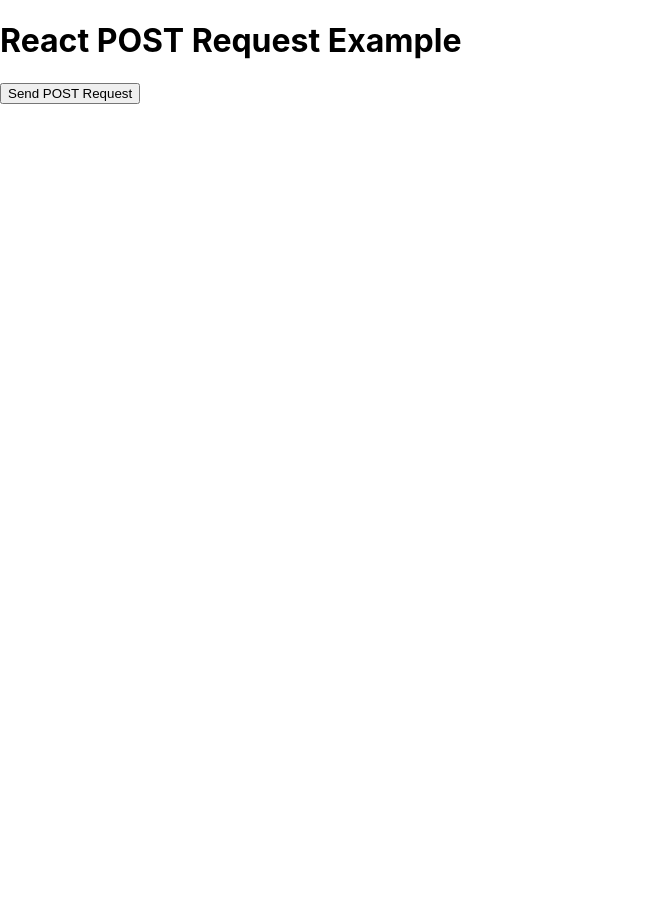
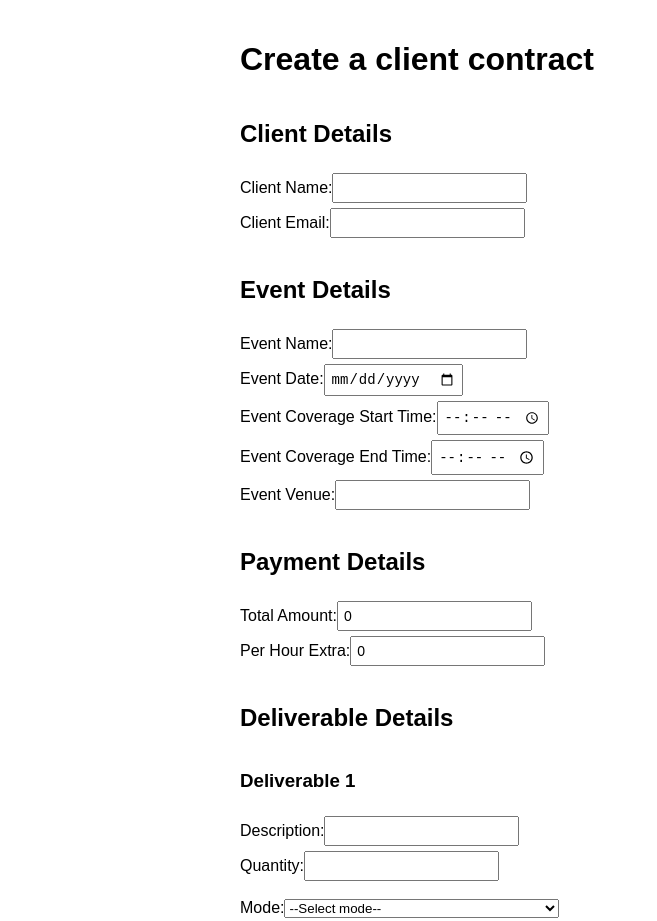
Before and after one commit to viggneshvn/rds_contracts_ui, a React (Create React App) app: page / in a window 1280 px wide. Shown: the top 921 px of the page, without its empty margins (0-657 px from the left). Before the commit the page ends 800 px from the top, so only its background shows below. Built offline with nearby package versions, Linux system fonts and the light colour scheme.

Commit message:
POST request with the user input data

```diff
--- a/package.json
+++ b/package.json
@@ -7,9 +7,12 @@
     "@testing-library/react": "^13.4.0",
     "@testing-library/user-event": "^13.5.0",
     "axios": "^1.3.6",
+    "moment": "^2.29.4",
     "react": "^18.2.0",
     "react-dom": "^18.2.0",
+    "react-router-dom": "^6.10.0",
     "react-scripts": "5.0.1",
+    "react-toastify": "^9.1.2",
     "web-vitals": "^2.1.4"
   },
   "scripts": {
--- a/src/App.css
+++ b/src/App.css
@@ -1,44 +1,42 @@
-.app {
-  display: flex;
-  flex-direction: column;
-  align-items: center;
+/* App.css */
+
+.App {
   font-family: Arial, sans-serif;
+  max-width: 800px;
+  margin: 0 auto;
   padding: 20px;
 }
 
-.form {
+form {
   display: flex;
   flex-direction: column;
-  width: 100%;
-  max-width: 400px;
 }
 
-.input,
-.textarea {
-  padding: 10px;
-  margin: 5px 0;
-  border: 1px solid #ccc;
-  border-radius: 4px;
-  font-size: 16px;
-  width: 100%;
+label {
+  margin-bottom: 10px;
 }
 
-.textarea {
-  resize: vertical;
-  min-height: 100px;
+input {
+  margin-top: 5px;
+  padding: 5px;
+  font-size: 14px;
 }
 
-.submit-button {
-  background-color: #4caf50;
+button {
+  margin-top: 20px;
+  padding: 10px 20px;
+  font-size: 14px;
+  background-color: #0077cc;
   color: white;
-  font-size: 16px;
-  padding: 10px;
   border: none;
+  border-radius: 5px;
   cursor: pointer;
-  border-radius: 4px;
-  margin-top: 5px;
 }
 
-.submit-button:hover {
-  background-color: #45a049;
+button:hover {
+  background-color: #005fa3;
 }
+
+.response {
+  margin-top: 20px;
+}
--- a/src/App.js
+++ b/src/App.js
@@ -1,48 +1,107 @@
 import React, { useState } from 'react';
+import moment from 'moment';
+import './App.css'; // Import the CSS file
+
+const formatCoverageTime = (startTime, endTime) => {
+  const start = moment(startTime, 'hh:mm A');
+  const end = moment(endTime, 'hh:mm A');
+
+  // Add 12 hours to end time if it is in AM and start time is in PM
+  if (end.isBefore(start)) {
+    end.add(24, 'hours');
+  }
+
+  const duration = moment.duration(end.diff(start));
+  const hours = Math.floor(duration.asHours());
+  const minutes = Math.round(duration.asMinutes() % 60);
+
+  // Format start and end times
+  const formattedStartTime = start.format('h:mm A');
+  const formattedEndTime = end.format('h:mm A');
+
+  // Format duration in hours and minutes
+  let formattedDuration = '';
+  if (hours > 0) {
+    formattedDuration += `${hours} hrs`;
+  }
+  if (minutes > 0) {
+    if (formattedDuration) {
+      formattedDuration += ' ';
+    }
+    formattedDuration += `${minutes} mins`;
+  }
+
+  return `${formattedStartTime} to ${formattedEndTime} ET (${formattedDuration})`;
+};
+
+
 
 function App() {
   const [response, setResponse] = useState(null);
 
-  const handleSubmit = async () => {
+  // State for form input values
+  const [clientName, setClientName] = useState('');
+  const [clientEmail, setClientEmail] = useState('');
+  const [eventName, setEventName] = useState('');
+  const [eventDate, setEventDate] = useState('');
+  const [eventCoverageStartTime, setEventCoverageStartTime] = useState('');
+  const [eventCoverageEndTime, setEventCoverageEndTime] = useState('');
+  const [eventVenue, setEventVenue] = useState('');
+  const [totalAmount, setTotalAmount] = useState(0);
+  const [perHourExtra, setPerHourExtra] = useState(0);
+
+  // State for deliverable details
+  const [deliverables, setDeliverables] = useState([
+    {
+      description: '',
+      quantity: '',
+      mode: '',
+      deliveryDate: '',
+    },
+  ]);
+
+  const addDeliverable = () => {
+    setDeliverables([
+      ...deliverables,
+      {
+        description: '',
+        quantity: '',
+        mode: '',
+        deliveryDate: '',
+      },
+    ]);
+  };
+
+  const updateDeliverable = (index, field, value) => {
+    const updatedDeliverables = [...deliverables];
+    updatedDeliverables[index][field] = value;
+    setDeliverables(updatedDeliverables);
+  };
+
+  const handleSubmit = async (e) => {
+    e.preventDefault(); // Prevent default form submission behavior
+
     const requestData = {
       clientDetails: {
-        ClientName: 'Jennifer Aniston',
-        ClientEmail: 'jenny@gmail.com',
+        clientName: clientName,
+        clientEmail: clientEmail,
       },
       eventDetails: {
-        EventName: 'Wedding Ceremony',
-        EventDate: '01/01/2024',
-        EventCoverageTime: '6am - 12pm EST(6Hrs)',
-        EventVenue: 'Ashland Temple',
+        eventName: eventName,
+        eventDate: eventDate,
+        eventCoverageTime: formatCoverageTime(eventCoverageStartTime,eventCoverageEndTime),
+        eventVenue: eventVenue,
       },
       paymentDetails: {
-        TotalAmount: 4000,
-        PerHourExtra: 300,
+        totalAmount: parseInt(totalAmount,10),
+        perHourExtra: parseInt(perHourExtra,10),
       },
-      deliverableDetails: [
-        {
-          Description: 'Edited JPEGs',
-          Quantity: '180',
-          Mode: 'Web Link',
-          DeliveryDate: '06/06/2024',
-        },
-        {
-          Description: 'Highlights Video',
-          Quantity: '10 mins',
-          Mode: 'Hard disk (To be provided by Client)',
-          DeliveryDate: '06/10/2024',
-        },
-        {
-          Description: 'RAW Video',
-          Quantity: 'Full length of the event',
-          Mode: 'Hard disk (To be bought by RDS for Client)',
-          DeliveryDate: '02/01/2024',
-        },
-      ],
+      deliverableDetails: deliverables,
     };
 
     try {
-      const response = await fetch('http://localhost:8080/newcontract', {
+      console.log(JSON.stringify(requestData))
+      const response = await fetch('https://reddot-studios-contracts-backend.onrender.com/newcontract', {
         method: 'POST',
         headers: {
           'Content-Type': 'application/json',
@@ -59,8 +118,163 @@
 
   return (
     <div className="App">
-      <h1>React POST Request Example</h1>
-      <button onClick={handleSubmit}>Send POST Request</button>
+      <h1>Create a client contract</h1>
+      <form onSubmit={handleSubmit}>
+      <h2>Client Details</h2>
+      <div>
+        <label>
+          Client Name:
+          <input
+            type="text"
+            value={clientName}
+            onChange={(e) => setClientName(e.target.value)}
+          />
+        </label>
+        <br />
+        <label>
+          Client Email:
+          <input
+            type="email"
+            value={clientEmail}
+            onChange={(e) => setClientEmail(e.target.value)}
+          />
+        </label>
+        </div>
+        <br />
+        <h2>Event Details</h2>
+        <div>
+        <label>
+          Event Name:
+          <input
+            type="text"
+            value={eventName}
+            onChange={(e) => setEventName(e.target.value)}
+          />
+        </label>
+        <br />
+        <label>
+          Event Date:
+          <input
+            type="date"
+            value={eventDate}
+            onChange={(e) => setEventDate(e.target.value)}
+          />
+        </label>
+        <br />
+        <label>
+          Event Coverage Start Time:
+          <input
+            type="time"
+            value={eventCoverageStartTime}
+            onChange={(e) => setEventCoverageStartTime(e.target.value)}
+          />
+        </label>
+        <br />
+        <label>
+          Event Coverage End Time:
+          <input
+            type="time"
+            value={eventCoverageEndTime}
+            onChange={(e) => setEventCoverageEndTime(e.target.value)}
+          />
+        </label>
+        <br />
+        <label>
+          Event Venue:
+          <input
+            type="text"
+            value={eventVenue}
+            onChange={(e) => setEventVenue(e.target.value)}
+          />
+        </label>
+        </div>
+        <br />
+        <h2>Payment Details</h2>
+        <div>
+        <label>
+          Total Amount:
+          <input
+            type="number"
+            value={totalAmount}
+            onChange={(e) => setTotalAmount(e.target.value)}
+          />
+        </label>
+        <br />
+        <label>
+          Per Hour Extra:
+          <input
+            type="number"
+            value={perHourExtra}
+            onChange={(e) => setPerHourExtra(e.target.value)}
+          />
+        </label>
+        </div>
+        <br />
+        <h2>Deliverable Details</h2>
+        {deliverables.map((deliverable, index) => (
+          <div key={index}>
+            <h3>Deliverable {index + 1}</h3>
+            <label>
+              Description:
+              <input
+                type="text"
+                value={deliverable.description}
+                onChange={(e) =>
+                  updateDeliverable(index, 'description', e.target.value)
+                }
+              />
+            </label>
+            <br />
+            <label>
+              Quantity:
+              <input
+                type="text"
+                value={deliverable.quantity}
+                onChange={(e) =>
+                  updateDeliverable(index, 'quantity', e.target.value)
+                }
+              />
+            </label>
+            <br />
+            <br />
+            <label>
+              Mode:
+              <select
+                value={deliverable.mode}
+                onChange={(e) =>
+                  updateDeliverable(index, 'mode', e.target.value)
+                }
+              >
+                <option value="">--Select mode--</option>
+                <option value="Web Link">Web Link</option>
+                <option value="Hard disk (To be provided by Client)">
+                  Hard disk (To be provided by Client)
+                </option>
+                <option value="Hard disk (To be bought by RDS for Client)">
+                  Hard disk (To be bought by RDS for Client)
+                </option>
+              </select>
+            </label>
+            <br />
+            <label>
+              Delivery Date:
+              <input
+                type="date"
+                value={deliverable.deliveryDate}
+                onChange={(e) =>
+                  updateDeliverable(index, 'deliveryDate', e.target.value)
+                }
+              />
+            </label>
+            <br />
+          </div>
+        ))}
+        <button type="button" onClick={addDeliverable}>
+          Add More Deliverables
+        </button>
+        <br />
+        <button type="submit">Send POST Request</button>
+      </form>
       {response && (
         <div>
           <h2>Response:</h2>
```
Also changed, not shown: src/Success.js (added, +12 -0 lines), 1 other file (tests, documents, lock files or other folders).
